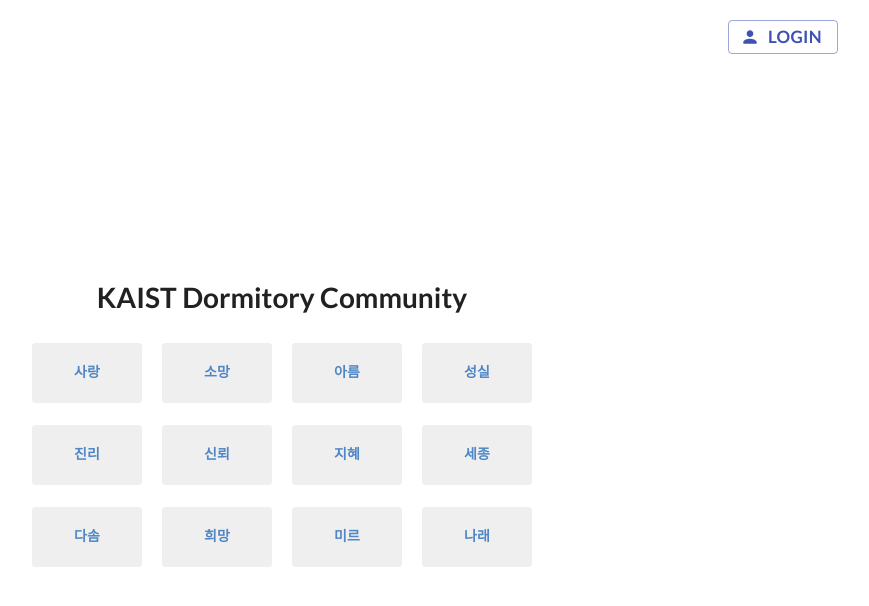
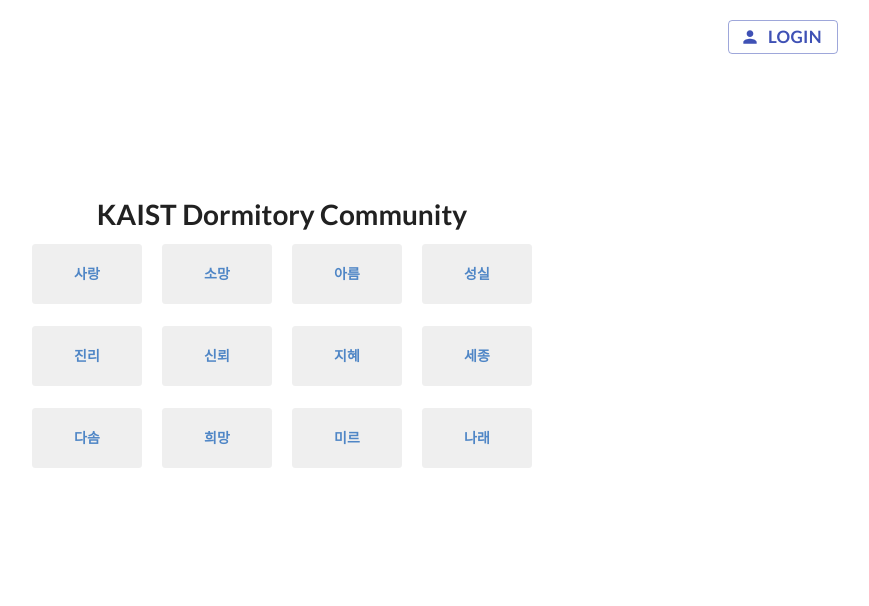
Before and after one commit to iamyouno/MadCamp_Week4, a React (Create React App) app: page / in a window 1280 px wide. Shown: the top 606 px of the page, without its empty margins (378-1247 px from the left). Built offline with nearby package versions, Linux system fonts and the light colour scheme.

Commit message:
Main Page Size Change

```diff
--- a/src/style/btnStyle.css
+++ b/src/style/btnStyle.css
@@ -9,11 +9,13 @@
     justify-content: center;
     align-items: center;
     display: flex;
-    margin-bottom: 3%;
+    /* margin-bottom: 3%; */
 }
 
 .btn table {
-    margin-top: 35%;
+    position: relative;
+    top : 35%;
+    /* margin-top: 35%; */
 }
 
 .btn table div {
```
Also changed, not shown: 1 other file (tests, documents, lock files or other folders).
